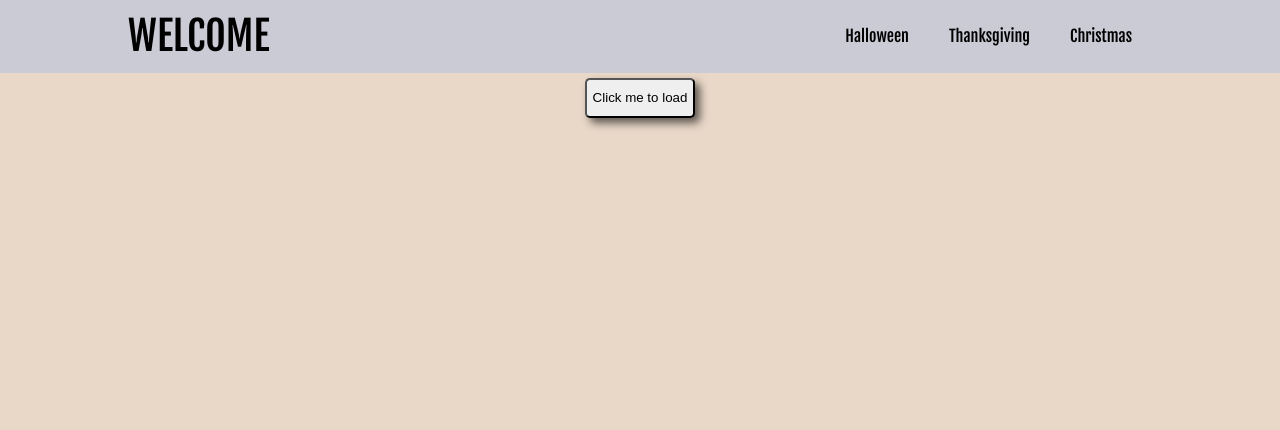
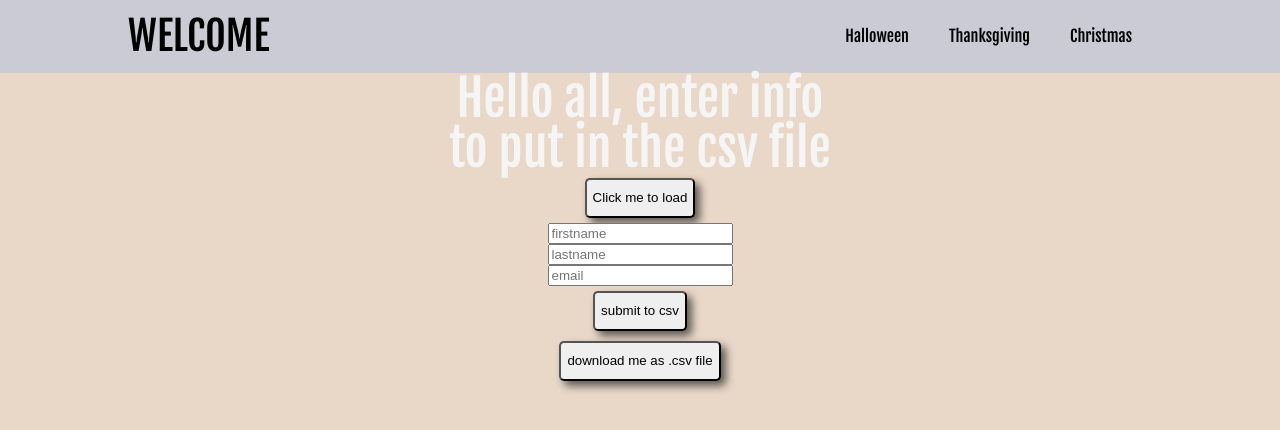
Before and after one commit to sammarston15/countdown, a React (Create React App) app: page / in a window 1280 px wide. Shown: the top 430 px of the page. Built offline with nearby package versions, Linux system fonts and the light colour scheme.

Commit message:
function to add to csvData array

```diff
--- a/package.json
+++ b/package.json
@@ -5,6 +5,7 @@
   "dependencies": {
     "moment": "^2.24.0",
     "react": "^16.10.2",
+    "react-csv": "^1.1.1",
     "react-dom": "^16.10.2",
     "react-router-dom": "^5.1.2",
     "react-scripts": "3.2.0"
--- a/src/App.css
+++ b/src/App.css
@@ -154,3 +154,10 @@ button:active {
   flex-direction: column;
   align-items: center;
 }
+
+.home {
+  display: flex;
+  flex-direction: column;
+  align-items: center;
+  justify-content: space-between;
+}
--- a/src/App.js
+++ b/src/App.js
@@ -3,11 +3,18 @@ import './reset.css';
 import './App.css';
 import { Switch, Route, Link } from 'react-router-dom';
 import Halloween from './components/halloween/halloween';
+import {CSVLink} from 'react-csv';
 
 class App extends React.Component {
 
   state = {
-    loading: false
+    loading: false,
+    csvData: [
+      ['FIRSTNAME', 'LASTNAME', 'EMAIL']
+    ],
+    firstname: '',
+    lastname: '',
+    email: ''
   }
 
 
@@ -35,7 +42,28 @@ class App extends React.Component {
     }, 3000)
   }
 
+  handleChange = e => this.setState({[e.target.name]: e.target.value})
+
+  handleSave = () => {
+    this.state.csvData.push([this.state.firstname, this.state.lastname, this.state.email])
+    this.setState({
+      firstname: '',
+      lastname: '',
+      email: ''
+    })
+  }
+
+  onKeyPress = (e) => {
+    if (e.which === 13) {
+      this.handleSave();
+    }
+  }
+
   render() {
+
+    const {firstname, lastname, email} = this.state
+    console.log(this.state)
+
     return (
       <div className="App">
         <header className='header'>
@@ -57,14 +85,20 @@ class App extends React.Component {
                   this.handleLoading()
                   :
                   <div className="home">
+                    <div style={{fontSize: '50px', color: 'whitesmoke', maxWidth: '400px', height: 'auto', textAlign: 'center'}}>Hello all, enter info to put in the csv file</div>
                     <button onClick={this.handleStartLoad}>Click me to load</button>
-
-
+                    <input name="firstname" value={firstname} placeholder='firstname' onChange={this.handleChange} />
+                    <input name="lastname" value={lastname} placeholder='lastname' onChange={this.handleChange} />
+                    <input name="email" value={email} placeholder='email' onChange={this.handleChange} onKeyPress={this.onKeyPress}/>
+                    <button onClick={this.handleSave}>submit to csv</button>
+                    <CSVLink data={this.state.csvData} target='_blank'>
+                      <button>download me as .csv file</button>
+                    </CSVLink>
                   </div>
                 }
               </Route>
               <Route path='/halloween'>
-                <Halloween timeTillDate="10 26 2019, 6:00 am" timeFormat="MM DD YYYY, h:mm a" />
+                <Halloween timeTillDate="10 31 2019, 12:00 am" timeFormat="MM DD YYYY, h:mm a" />
               </Route>
             </Switch>
         </div>
```
Also changed, not shown: 1 other file (tests, documents, lock files or other folders).
